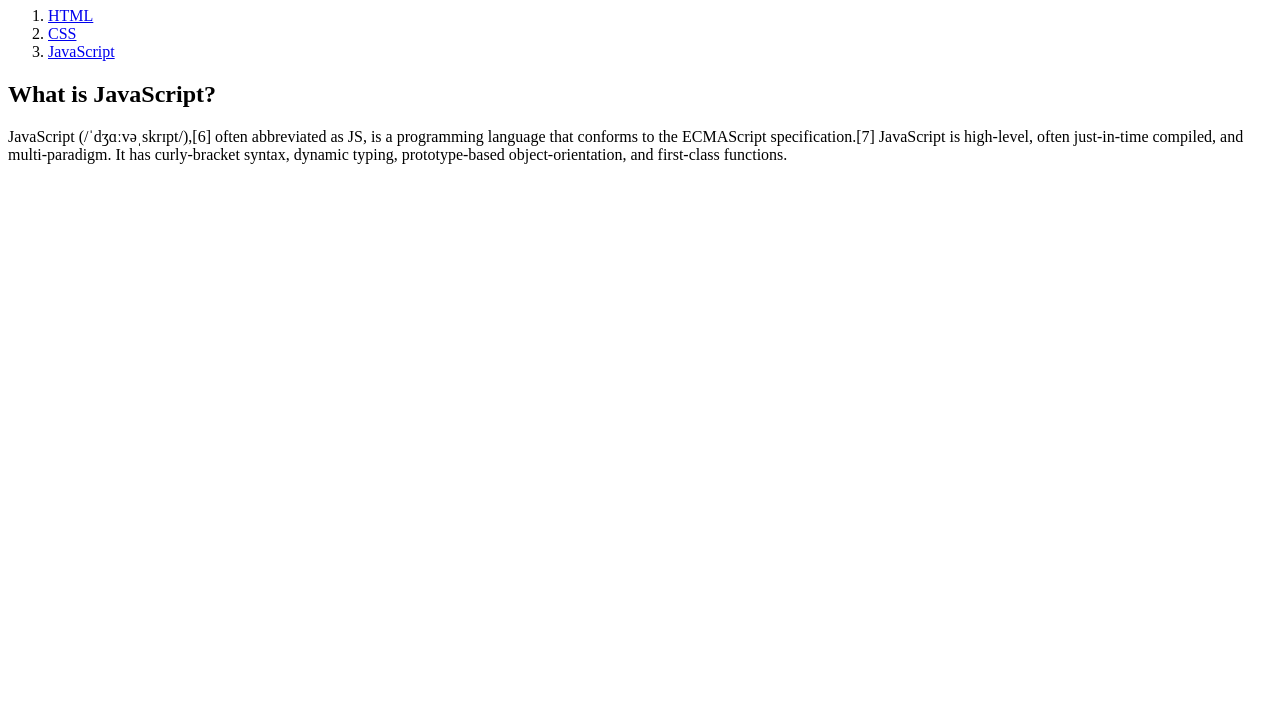
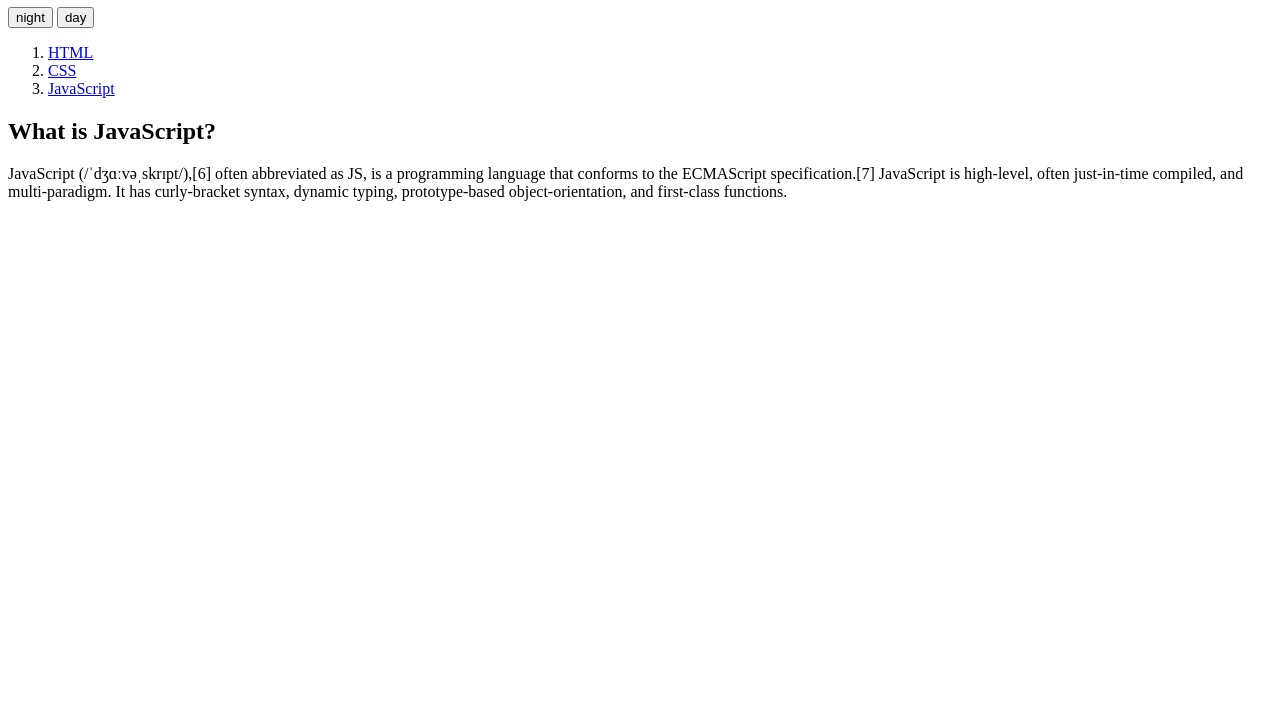
Before and after one commit to GyeongHoKim/web, a plain HTML site: page 3.html in a window 1280 px wide. Shown: the part 73-800 px from the top of the page. Drawn offline with Linux system fonts and the light colour scheme.

Commit message:
UPDATE 3.html
select tag by javaScript code and apply style (color)

```diff
--- a/3.html
+++ b/3.html
@@ -6,6 +6,14 @@
 </head>
 <body>
 	<h1><a href="index.html">WEB</a></h1>
+	<input type="button" value='night' onclick="
+		document.querySelector('body').style.backgroundColor = 'black';
+		document.querySelector('body').style.color = 'white';
+	">
+	<input type="button" value='day' onclick="
+		document.querySelector('body').style.backgroundColor = 'white';
+		document.querySelector('body').style.backgroundColor = 'black';
+	">
 	<ol>
 		<li><a href="1.html">HTML</a></li>
 		<li><a href="2.html">CSS</a></li>
```
